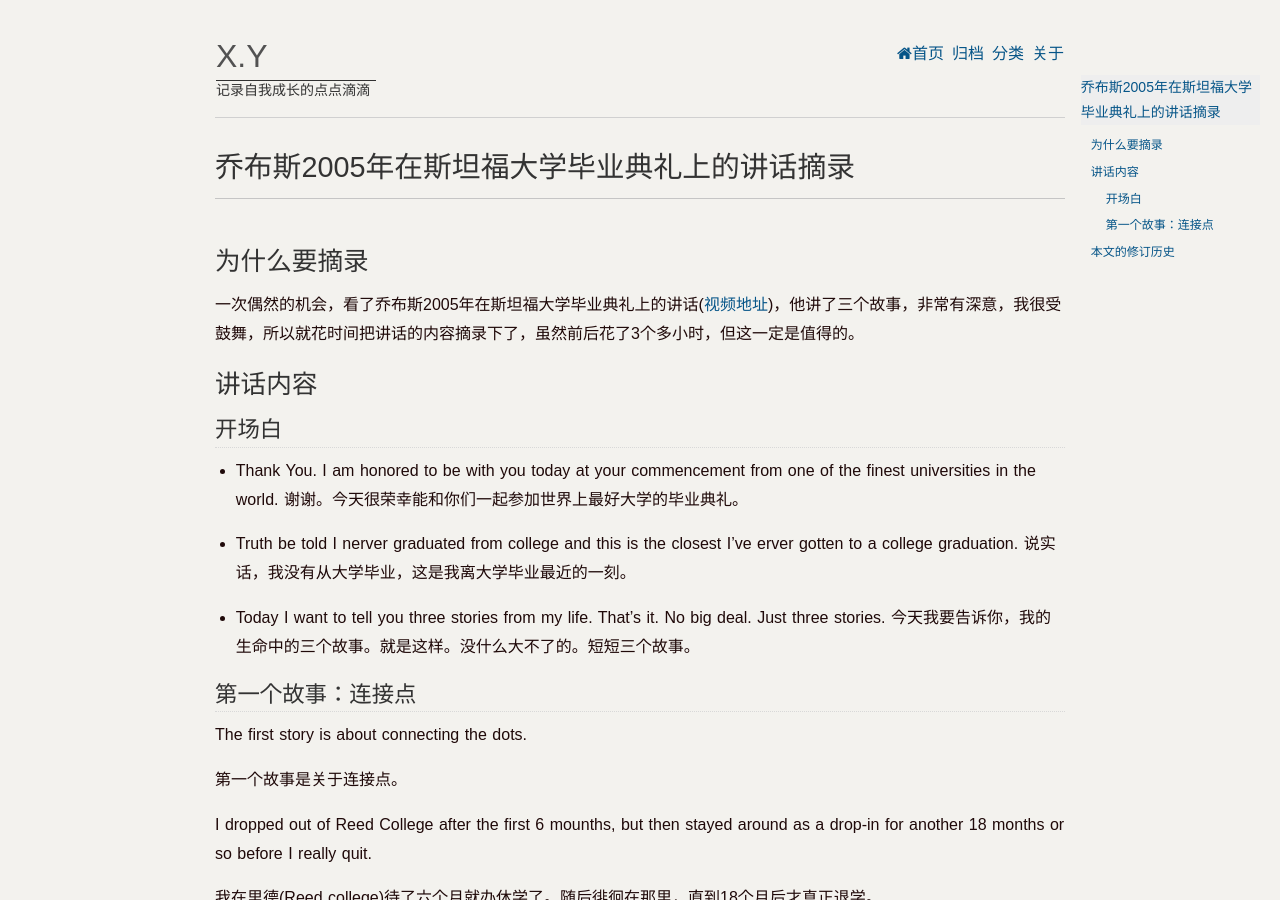
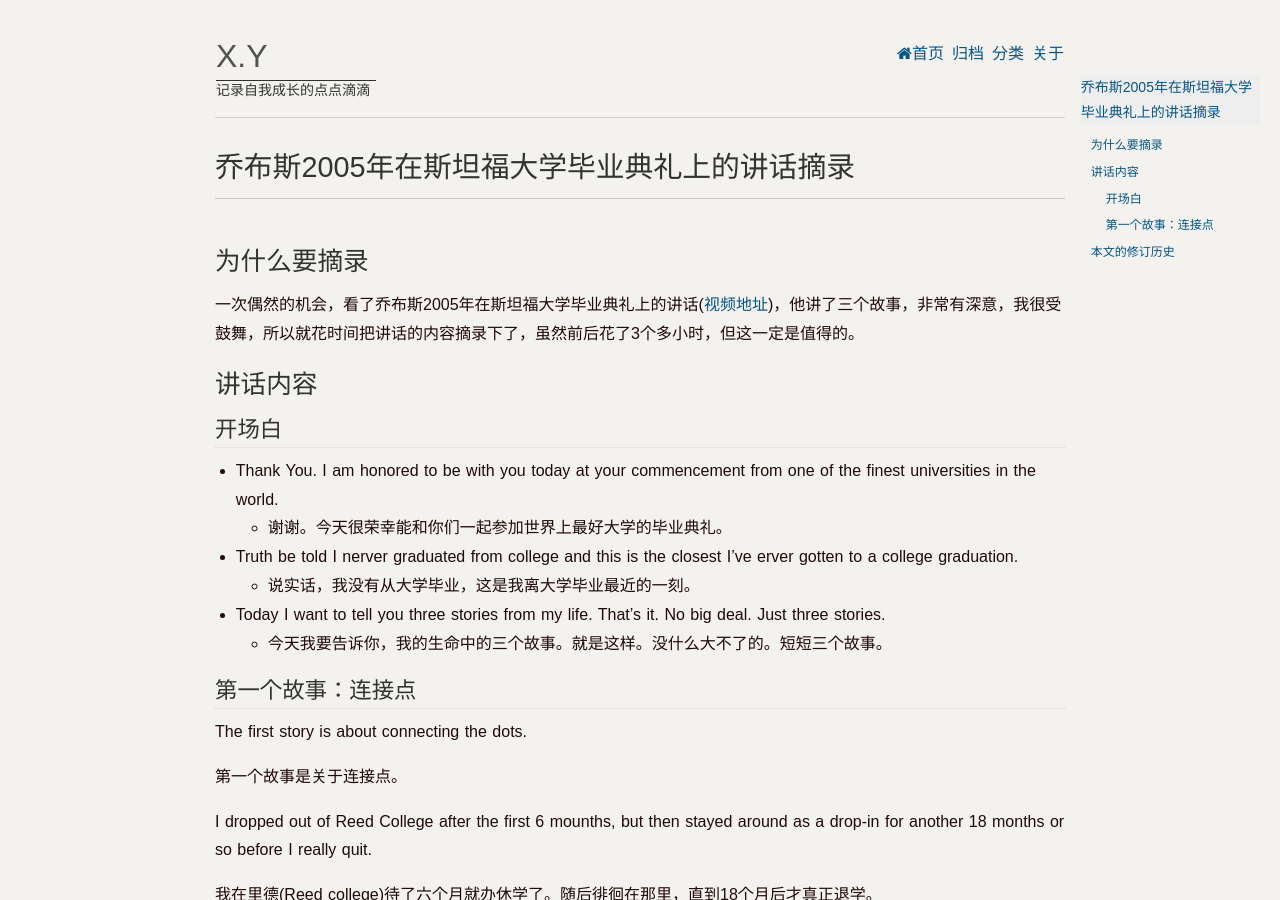
Before and after one commit to novawoo/novawoo.github.com, a Jekyll site: the page built from _posts/blog/2015-08-18-steve-jobs-lecture-in-Stanford-at-2005.md, in a window 1280 px wide and 900 px high. Built offline with Jekyll 4.4.1, drawn with Linux system fonts in a browser that asks for light colours; Markdown is read by kramdown in place of the engine named in the settings; a script that is not in the unit is left out; comment, search, counter and statistics services are not loaded.

```diff
--- a/_posts/blog/2015-08-18-steve-jobs-lecture-in-Stanford-at-2005.md
+++ b/_posts/blog/2015-08-18-steve-jobs-lecture-in-Stanford-at-2005.md
@@ -12,15 +12,15 @@ description:    从伟人哪里获得对人生的理解
 
 ### 开场白
 - Thank You. I am honored to be with you today at your commencement from one of the finest universities in the world.
-    谢谢。今天很荣幸能和你们一起参加世界上最好大学的毕业典礼。
+    - 谢谢。今天很荣幸能和你们一起参加世界上最好大学的毕业典礼。
 
 
 - Truth be told I nerver graduated from college and this is the closest I've erver gotten to a college graduation.
-    说实话，我没有从大学毕业，这是我离大学毕业最近的一刻。
+    - 说实话，我没有从大学毕业，这是我离大学毕业最近的一刻。
 
 
 - Today I want to tell you three stories from my life. That's it. No big deal. Just three stories.
-    今天我要告诉你，我的生命中的三个故事。就是这样。没什么大不了的。短短三个故事。
+    - 今天我要告诉你，我的生命中的三个故事。就是这样。没什么大不了的。短短三个故事。
 
 
 ### 第一个故事：连接点
```
